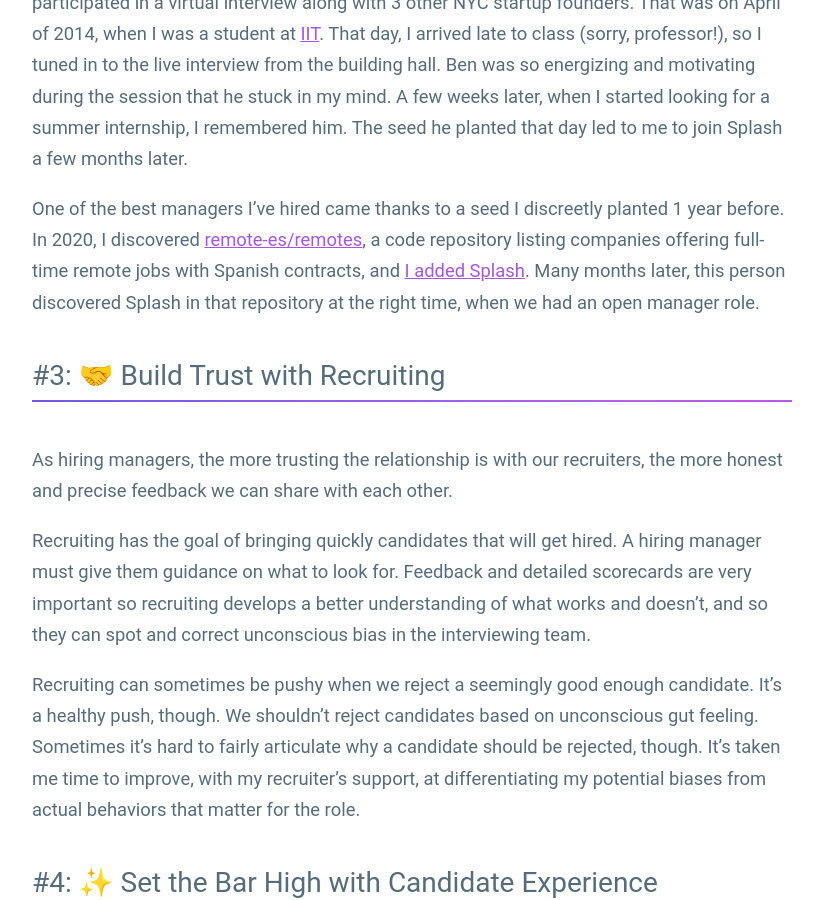
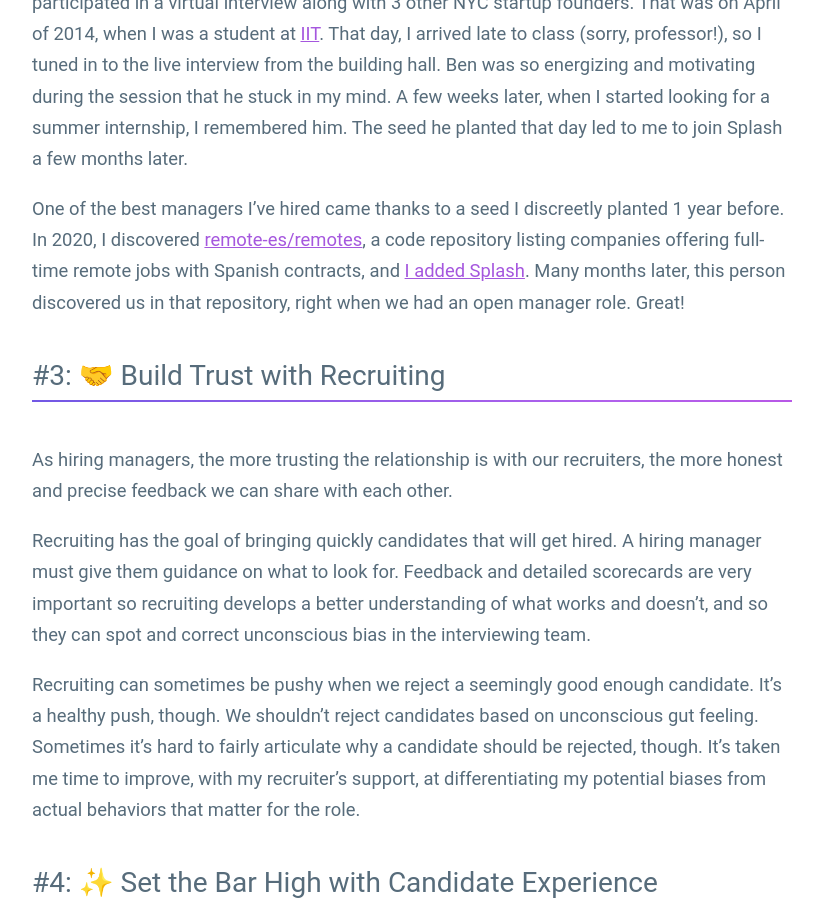
Before and after one commit to guillermodlpa/site, a Jekyll site: the page built from _posts/2022-03-17-hiring-manager-lessons-learned.markdown, in a window 1280 px wide and 900 px high, scrolled down 2256 px. Shown: the whole window, without its empty margins (228-1044 px from the left). Built offline with Jekyll 4.4.1, drawn with Linux system fonts in a browser that asks for light colours.

Commit message:
Updated Hiring Manager Lessons Learned

```diff
--- a/_posts/2022-03-17-hiring-manager-lessons-learned.markdown
+++ b/_posts/2022-03-17-hiring-manager-lessons-learned.markdown
@@ -33,7 +33,7 @@ As a hiring manager, the seeds we plant today can enable the best hires later. S
 
 My story is a good example of [Ben Hindman](https://twitter.com/bennydotevents?lang=en) planting seeds. Ben, cofounder at Splash, participated in a virtual interview along with 3 other NYC startup founders. That was on April of 2014, when I was a student at [IIT](https://www.iit.edu/). That day, I arrived late to class (sorry, professor!), so I tuned in to the live interview from the building hall. Ben was so energizing and motivating during the session that he stuck in my mind. A few weeks later, when I started looking for a summer internship, I remembered him. The seed he planted that day led to me to join Splash a few months later.
 
-One of the best managers I’ve hired came thanks to a seed I discreetly planted 1 year before. In 2020, I discovered [remote-es/remotes](https://github.com/remote-es/remotes), a code repository listing companies offering full-time remote jobs with Spanish contracts, and [I added Splash](https://github.com/remote-es/remotes/pull/35). Many months later, this person discovered Splash in that repository at the right time, when we had an open manager role.
+One of the best managers I’ve hired came thanks to a seed I discreetly planted 1 year before. In 2020, I discovered [remote-es/remotes](https://github.com/remote-es/remotes), a code repository listing companies offering full-time remote jobs with Spanish contracts, and [I added Splash](https://github.com/remote-es/remotes/pull/35). Many months later, this person discovered  us in that repository, right when we had an open manager role. Great!
 
 ## #3: 🤝 Build Trust with Recruiting
 
```
